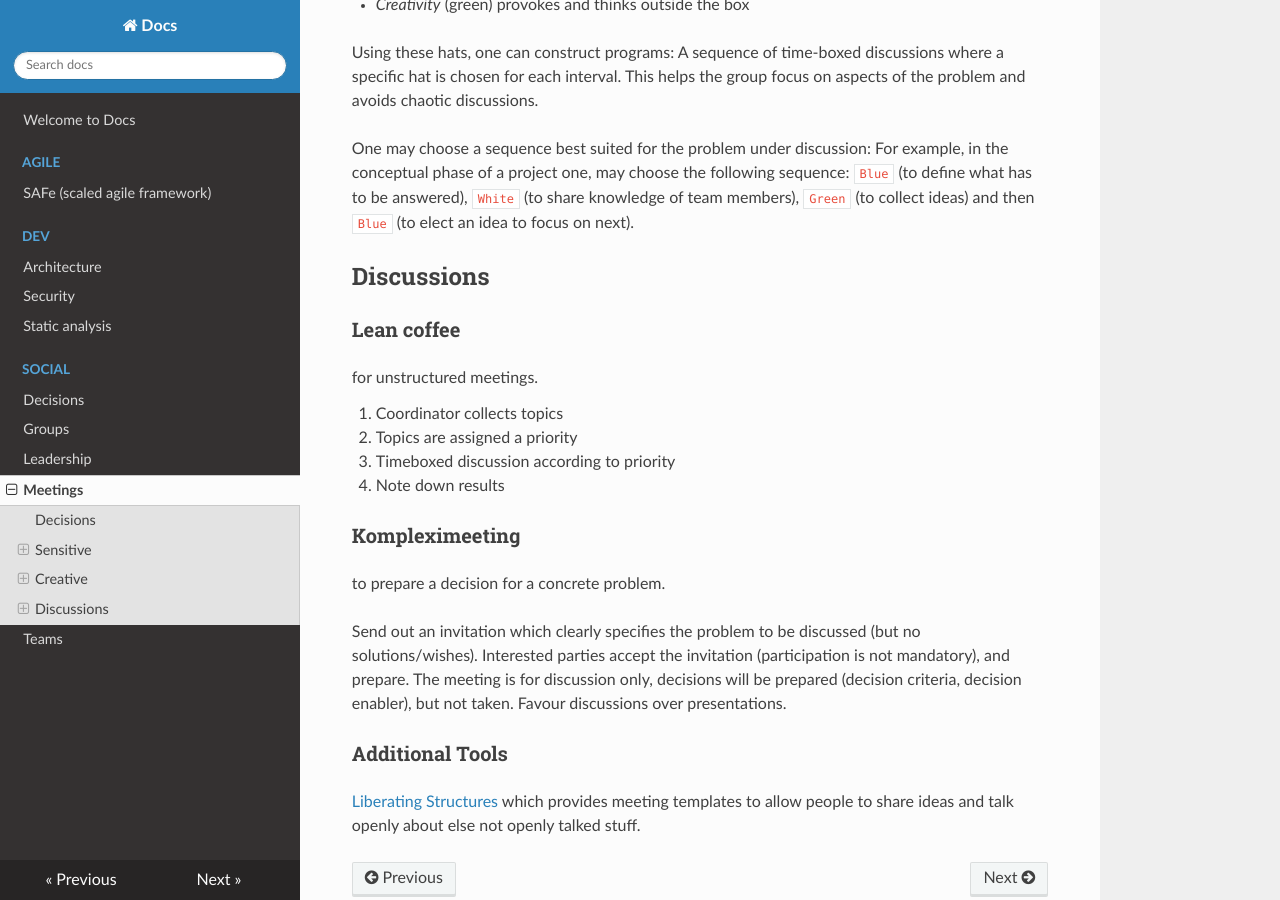
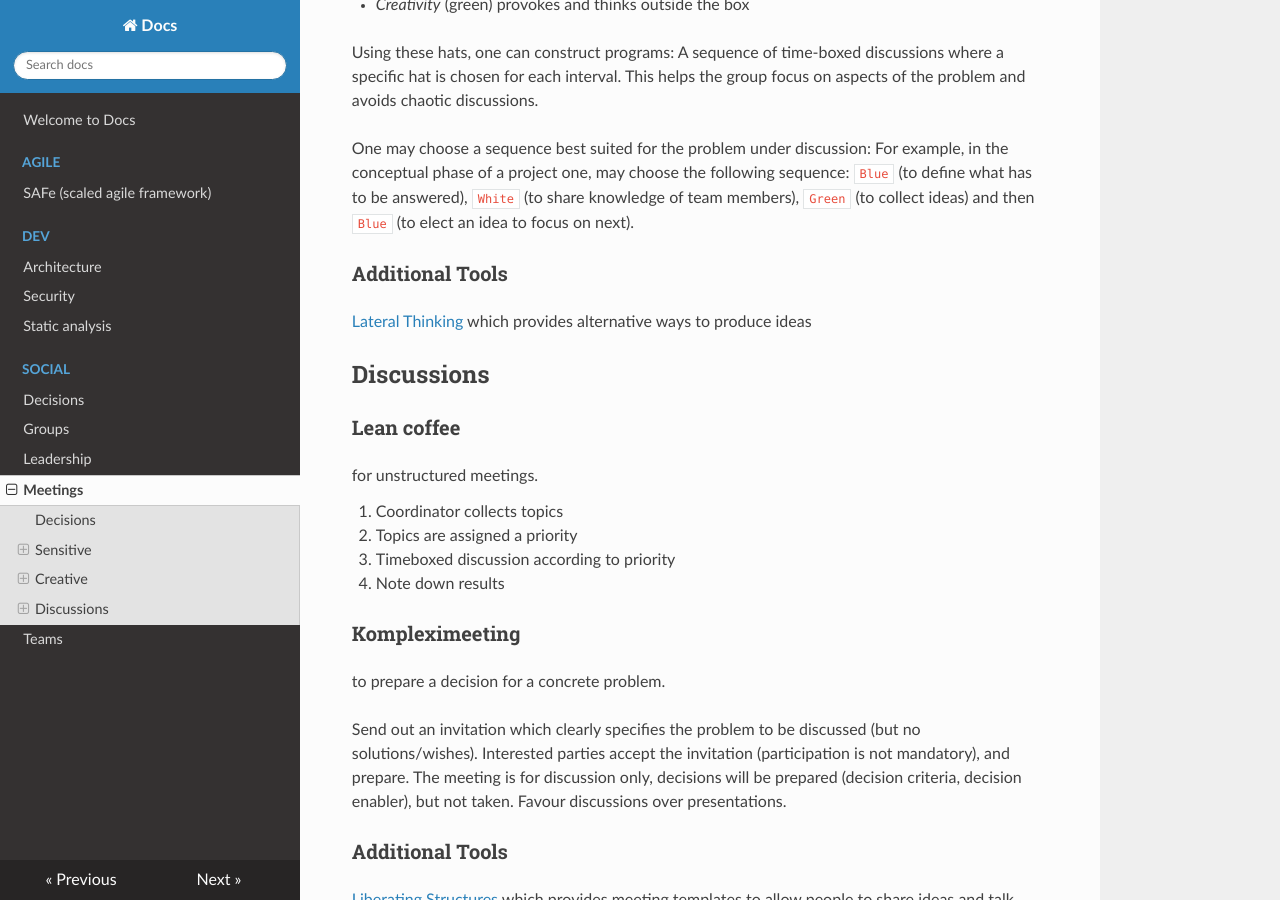
Before and after one commit to famoser/docs, an MkDocs documentation site: the page built from docs/social/meetings.md, in a window 1280 px wide and 900 px high, scrolled down 1517 px. Built offline with MkDocs 1.6.1, drawn with Linux system fonts in a browser that asks for light colours; nearby versions of some CDN libraries.

Commit message:
add lateral thinking

```diff
--- a/docs/social/meetings.md
+++ b/docs/social/meetings.md
@@ -62,6 +62,10 @@ Using these hats, one can construct programs: A sequence of time-boxed discussio
 
 One may choose a sequence best suited for the problem under discussion: For example, in the conceptual phase of a project one, may choose the following sequence: `Blue` (to define what has to be answered), `White` (to share knowledge of team members), `Green` (to collect ideas) and then `Blue` (to elect an idea to focus on next).
 
+### Additional Tools
+
+[Lateral Thinking](https://en.wikipedia.org/wiki/Lateral_thinking) which provides alternative ways to produce ideas
+
 ## Discussions
 
 ### Lean coffee
```
